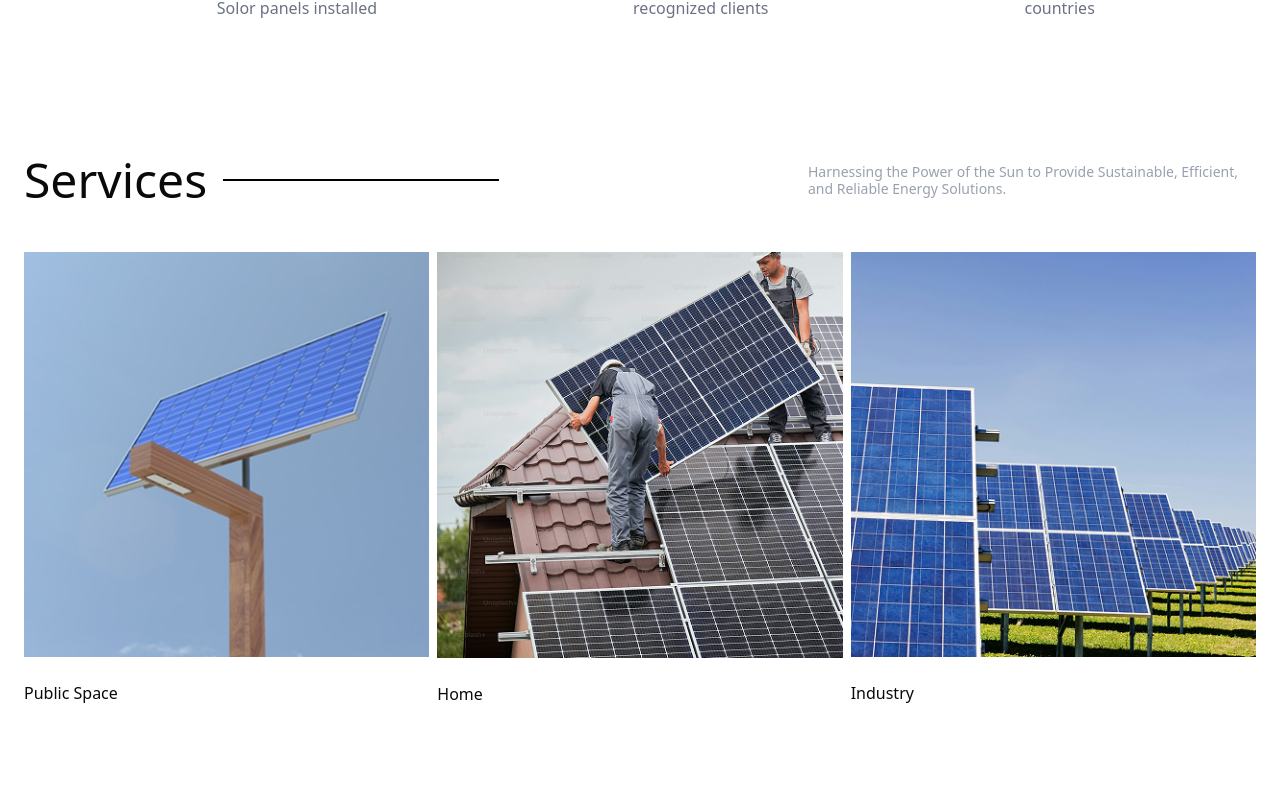
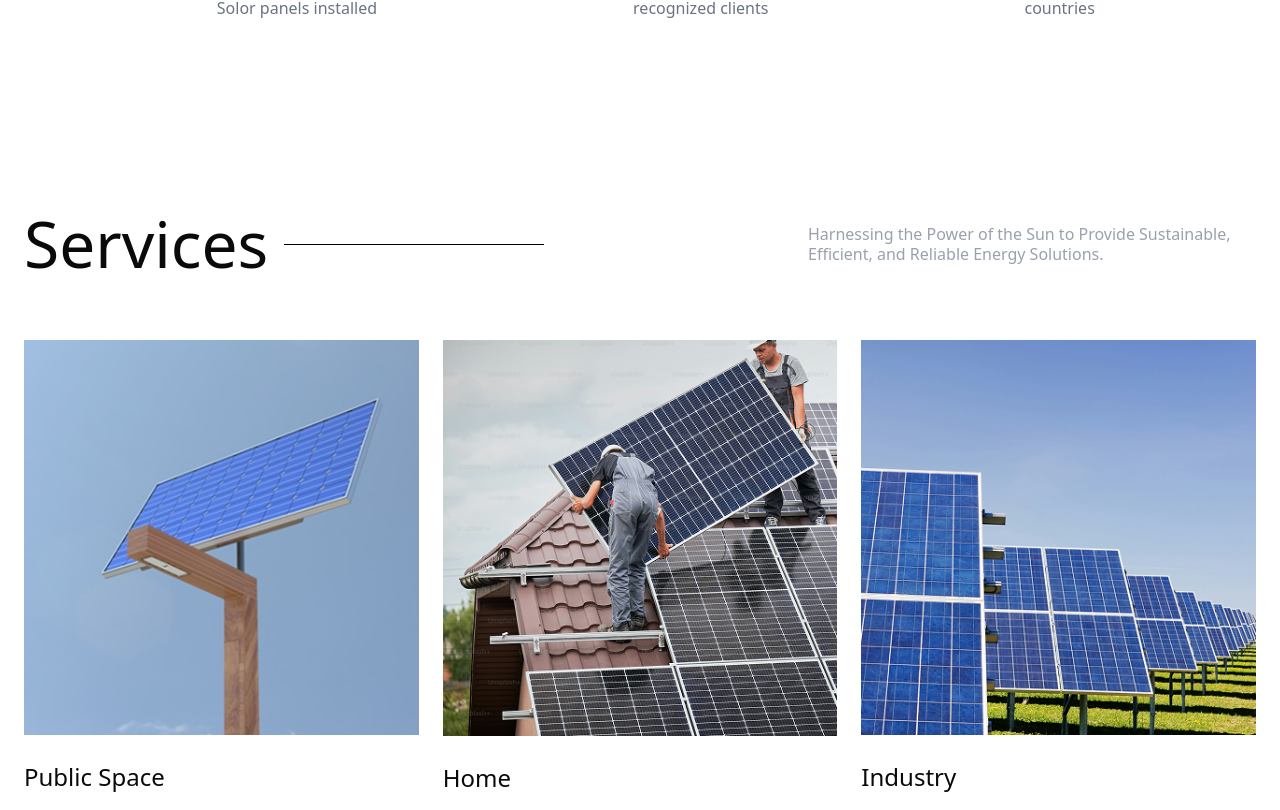
Before and after one commit to Kaveeshala/landing-page2, a Next.js app: page / in a window 1280 px wide. Shown: the part 1590-2400 px from the top of the page. Built offline with nearby package versions, Linux system fonts and the light colour scheme.

Commit message:
modify services section

```diff
--- a/app/components/Services.jsx
+++ b/app/components/Services.jsx
@@ -3,6 +3,7 @@
 import home from "../../public/images/home.png";
 import industry from "../../public/images/industry.png";
 import public_space from "../../public/images/public_space.png";
+import { Separator } from "@/components/ui/separator";
 
 export default function ServiceSection() {
   const images = [
@@ -21,20 +22,20 @@
   ];
 
   return (
-    <Card className="max-w-7xl mx-auto shadow-none border-none mt-28">
-      <CardContent>
+    <Card className="max-w-7xl mx-auto shadow-none border-none mt-38">
+      <CardContent className="font-roboto">
         <div className="flex items-center justify-between">
           <div className="flex items-center gap-4">
-            <h2 className="text-5xl">Services</h2>
-            <div className="w-69 h-0.5 bg-black"></div>
+            <h2 className="text-[64px] font-roboto">Services</h2>
+            <Separator className="h-[2px] w-[40px] bg-black" />
           </div>
-          <p className="max-w-md text-gray-400 text-sm leading-tight">
+          <p className="max-w-md text-gray-400 font-light text-base leading-tight">
             Harnessing the Power of the Sun to Provide Sustainable, Efficient, and Reliable Energy Solutions.
           </p>
         </div>
 
 
-        <div className="flex flex-cols gap-2 w-full mt-6">
+        <div className="flex flex-cols gap-6 w-full mt-6">
           {images.map((image, index) => (
             <Card key={index} className="w-full border-none shadow-none">
               <CardHeader className="overflow-hidden px-0 group">
@@ -45,7 +46,7 @@
                 />
               </CardHeader>
               <CardContent className="px-0">
-                <p className="font-medium">{image.description}</p>
+                <p className="font-medium text-[24px]">{image.description}</p>
               </CardContent>
             </Card>
           ))}
```
